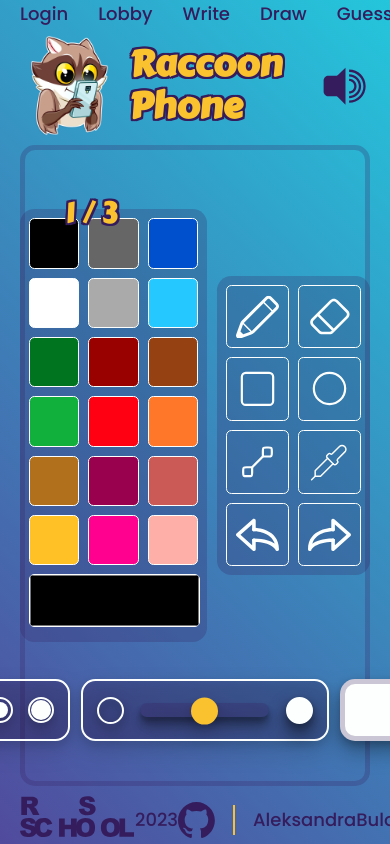
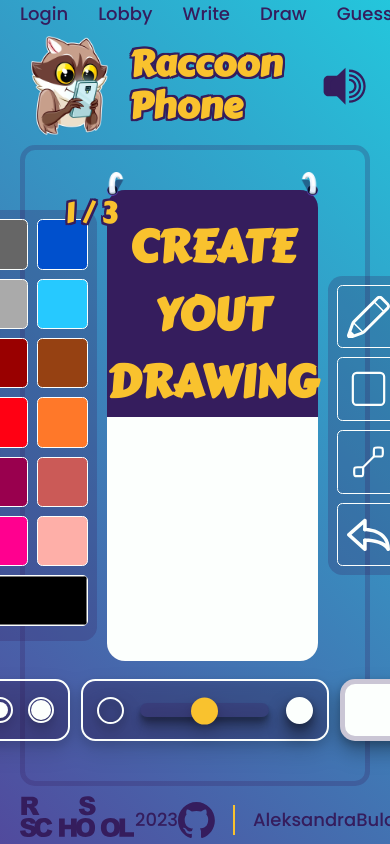
Before and after one commit to ldemyanov/rsclone, a React (Create React App) app in the folder frontend/: page /game/draw in a window 390 px wide. Shown: the top 844 px of the page. Built offline with nearby package versions, Linux system fonts and the light colour scheme.

Commit message:
feat: add tablet component

```diff
--- a/frontend/src/components/Draw/Pallete/styles.module.css
+++ b/frontend/src/components/Draw/Pallete/styles.module.css
@@ -30,7 +30,6 @@
   appearance: none;
   cursor: pointer;
   background: none;
-  box-sizing: content-box;
   overflow: hidden;
 }
 
--- /dev/null
+++ b/frontend/src/components/Draw/Tablet/index.tsx
@@ -0,0 +1,18 @@
+import { FC } from 'react';
+
+import styles from './styles.module.css';
+import TabletRings from '@assets/images/tabletRings.png';
+
+export const Tablet: FC = () => {
+  return (
+    <div className={styles.wrapper}>
+      <header className={styles.tabletHeader}>
+        <img className={styles.tablerRings} src={TabletRings} alt="Tablet rings" />
+        <h2 className={styles.tabletTitle}>Create yout drawing</h2>
+      </header>
+      <div className={styles.drawingContainer}>
+        <canvas className={styles.canvas} />
+      </div>
+    </div>
+  );
+};
--- /dev/null
+++ b/frontend/src/components/Draw/Tablet/styles.module.css
@@ -0,0 +1,51 @@
+@import '@style/colors';
+
+.wrapper {
+  display: flex;
+  flex-direction: column;
+  width: 100%;
+  height: 100%;
+  background-color: var(--primary_dark_opacity);
+  border-radius: 1em;
+}
+
+.tabletHeader {
+  height: fit-content;
+  text-align: center;
+  background-color: var(--primary_dark);
+  border-top-left-radius: 1em;
+  border-top-right-radius: 1em;
+}
+
+.tabletTitle {
+  font-family: 'Carter One';
+  font-size: 2.5em;
+  color: var(--accent_orange);
+  text-transform: uppercase;
+}
+
+.tablerRings {
+  position: relative;
+  width: 500px;
+  margin: 0 auto;
+  transform: translateY(-18px);
+}
+
+.drawingContainer {
+  position: relative;
+  flex-grow: 1;
+  padding: 0.5em;
+  border-bottom-left-radius: 1em;
+  border-bottom-right-radius: 1em;
+  overflow: hidden;
+}
+
+.canvas {
+  position: absolute;
+  top: 0;
+  left: 0;
+  background-color: var(--primary_light);
+  width: 100%;
+  height: 100%;
+  cursor: url('@assets/images/pencil.png') -32 32, auto;
+}
--- a/frontend/src/components/UI/ContentBorder/styles.module.css
+++ b/frontend/src/components/UI/ContentBorder/styles.module.css
@@ -1,3 +1,5 @@
+@import '@style/colors';
+
 .border {
   flex-grow: 1;
   max-height: 900px;
--- a/frontend/src/components/UI/GameProgress/styles.module.css
+++ b/frontend/src/components/UI/GameProgress/styles.module.css
@@ -1,3 +1,5 @@
+@import '@style/colors';
+
 .gameProgress {
   position: absolute;
   top: 0;
--- a/frontend/src/components/UI/Input/styles.module.css
+++ b/frontend/src/components/UI/Input/styles.module.css
@@ -1,3 +1,5 @@
+@import '@style/colors';
+
 .input {
   width: 100%;
   border: 5px solid var(--primary_light);
--- a/frontend/src/components/UI/Trickness/styles.module.css
+++ b/frontend/src/components/UI/Trickness/styles.module.css
@@ -3,7 +3,7 @@
 .wrapper {
   display: flex;
   align-items: center;
-  justify-content: center;
+  justify-content: space-evenly;
   gap: 0.8em;
   flex-grow: 1;
   padding: 0.8em;
--- a/frontend/src/pages/GamePages/DrawPage/index.tsx
+++ b/frontend/src/pages/GamePages/DrawPage/index.tsx
@@ -2,6 +2,7 @@ import { FC } from 'react';
 import { ContentBorder } from '@components/UI/ContentBorder';
 import { GameProgress } from '@components/UI/GameProgress';
 import { Pallete } from '@components/Draw/Pallete';
+import { Tablet } from '@components/Draw/Tablet';
 import { DrawTools } from '@components/Draw/DrawTools';
 import { BottomPanel } from '@components/Draw/BottomPanel';
 
@@ -14,6 +15,7 @@ export const DrawPage: FC = () => {
         <GameProgress currentStage={1} totalStages={3} />
         <div className={styles.row}>
           <Pallete />
+          <Tablet />
           <DrawTools />
         </div>
         <div className={styles.row}>
```
Also changed, not shown: frontend/src/assets/images/pencil.png (added), frontend/src/assets/images/tabletRings.png (added).
